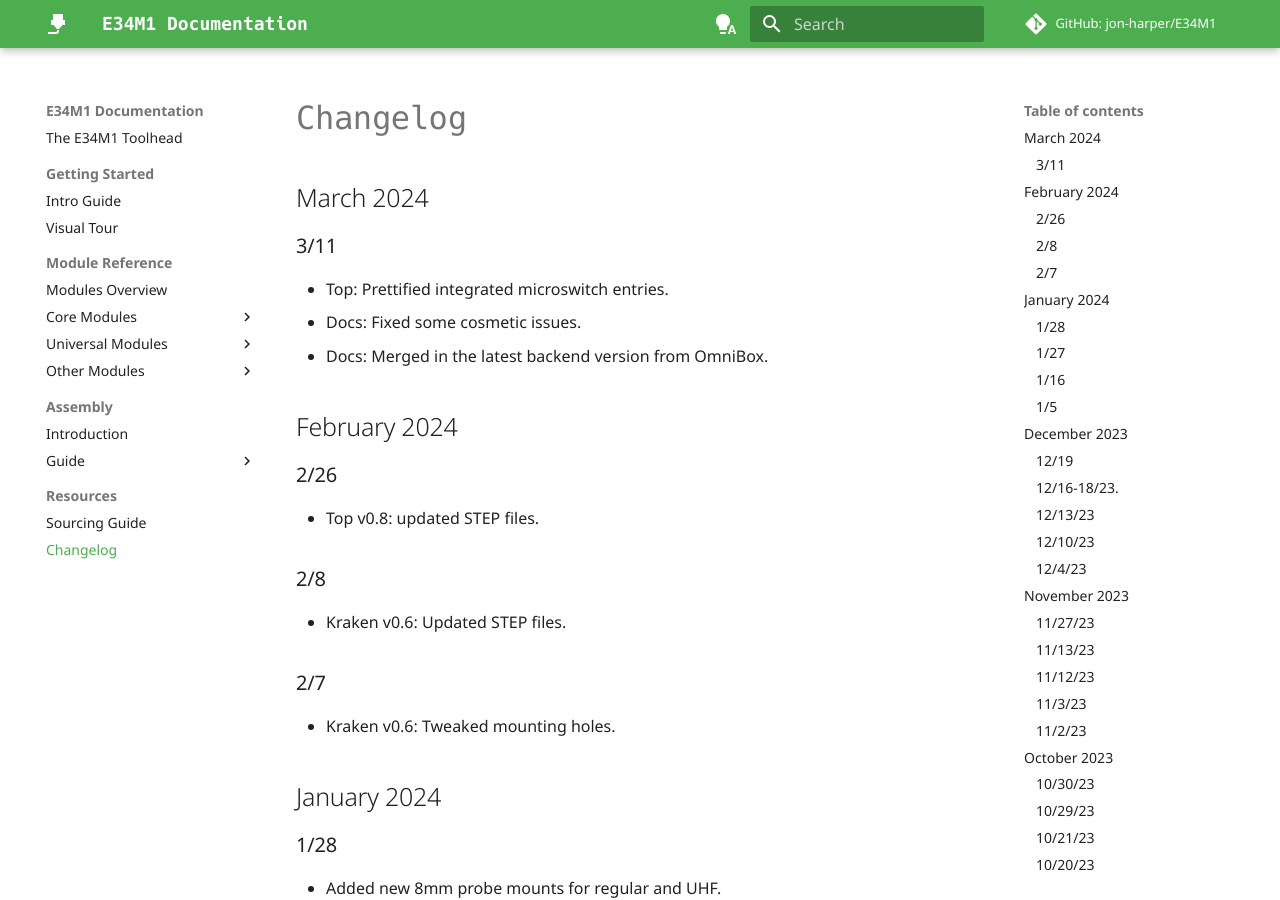
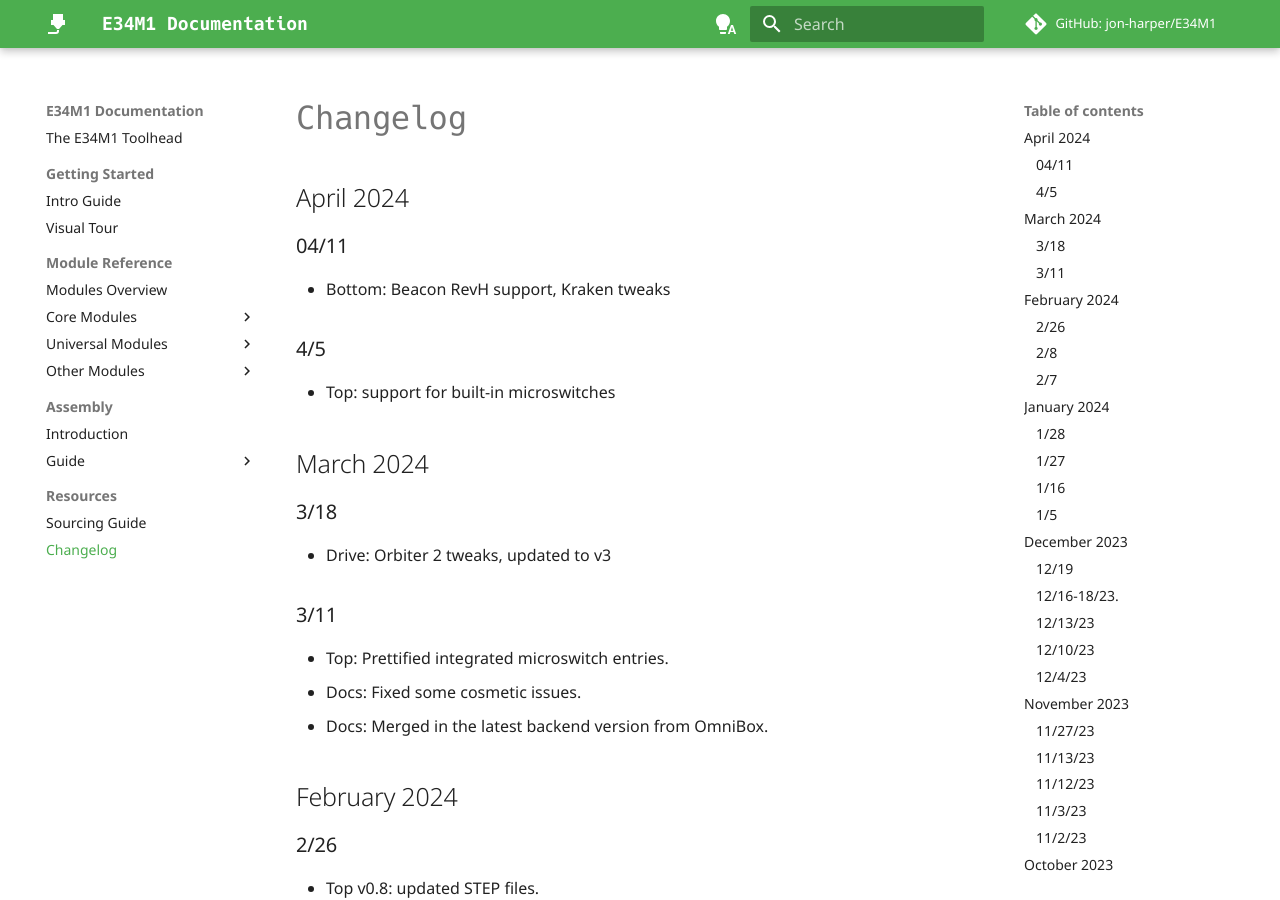
Before and after one commit to jon-harper/E34M1, an MkDocs documentation site: the page built from docs/changelog.md, in a window 1280 px wide and 900 px high. Built offline with MkDocs 1.6.1 and Material for MkDocs 9.7.7, drawn with Linux system fonts in a browser that asks for light colours; comment, search, counter and statistics services are not loaded.

Commit message:
Update changelog.md

```diff
--- a/docs/changelog.md
+++ b/docs/changelog.md
@@ -5,7 +5,21 @@ authors: Jon Harper
 date: 2023-1-26
 ---
 
+## April 2024
+
+### 04/11
+
+- Bottom: Beacon RevH support, Kraken tweaks
+
+### 4/5
+
+- Top: support for built-in microswitches
+
 ##  March 2024
+
+### 3/18
+
+- Drive: Orbiter 2 tweaks, updated to v3
 
 ### 3/11
 
```
